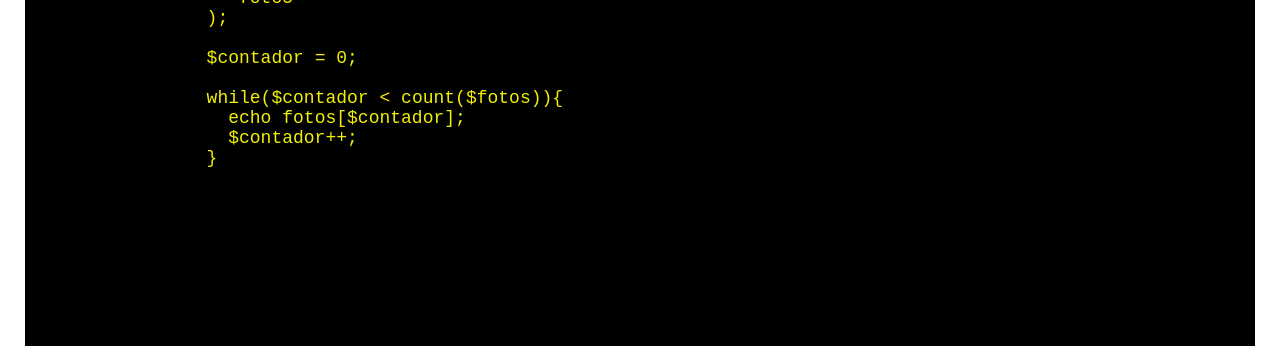
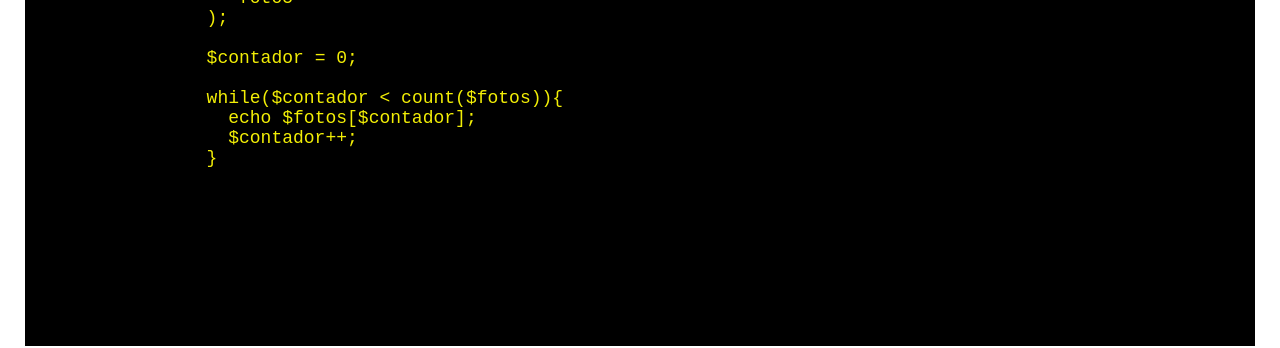
Before and after one commit to Silva01/blog, a Jekyll site: the page built from _posts/2017-07-19-loops-no-php.md, in a window 1280 px wide and 900 px high, scrolled down 4488 px. Shown: the part 152-500 px from the top of the window. Built offline with Jekyll 4.4.1, drawn with Linux system fonts in a browser that asks for light colours; comment, search, counter and statistics services are not loaded.

Commit message:
Adicionado detalhe de variável

```diff
--- a/_posts/2017-07-19-loops-no-php.md
+++ b/_posts/2017-07-19-loops-no-php.md
@@ -88,7 +88,7 @@ No exemplo acima, adicionamos a função **count()** cuja a função é contar q
   $contador = 0;
 
   while($contador < count($fotos)){
-    echo fotos[$contador];
+    echo $fotos[$contador];
     $contador++;
   }
 
```
